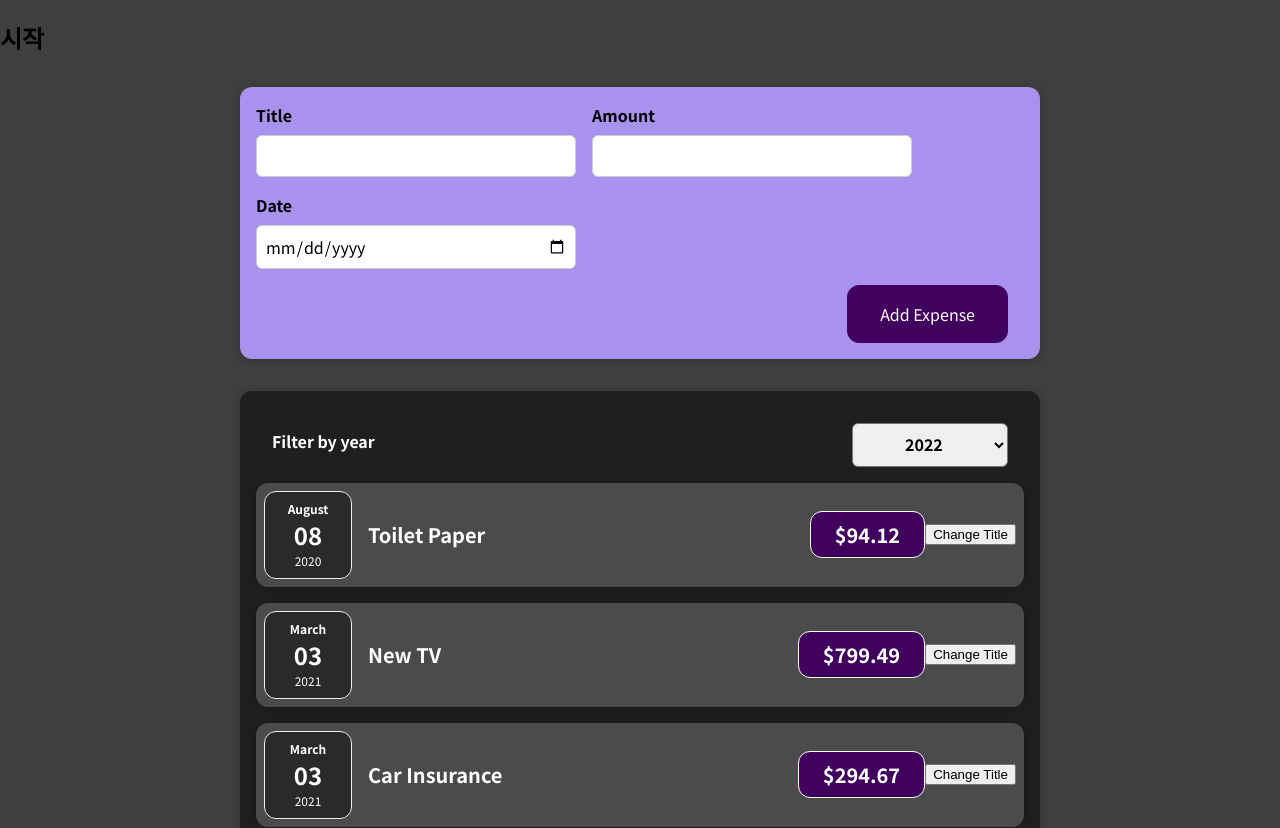
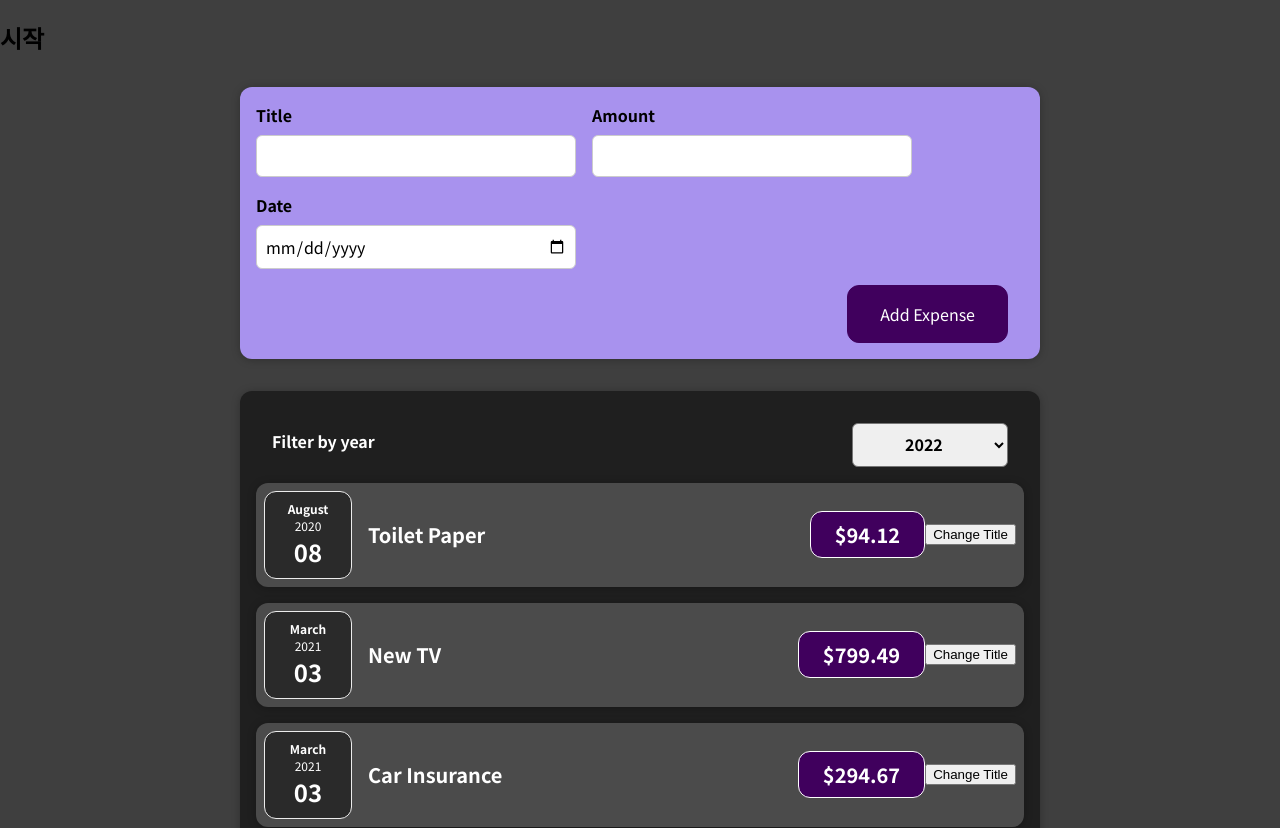
Before and after one commit to jieunheo/react, a React (Create React App) app in the folder 01-starting-setup/: page / in a window 1280 px wide. Shown: the top 828 px of the page. Built offline with nearby package versions, Linux system fonts and the light colour scheme.

Commit message:
날짜 부분 코드 위치 수정

```diff
--- a/01-starting-setup/src/components/Expenses/ExpenseDate.js
+++ b/01-starting-setup/src/components/Expenses/ExpenseDate.js
@@ -10,8 +10,8 @@ const ExpenseDate = props => {
   return (
    <div className="expense-date">
       <div className="expense-date__month">{month}</div>
+      <div className="expense-date__year">{year}</div>
       <div className="expense-date__day">{day}</div>
-      <div className="expense-date__year">{year}</div>
     </div>
   );
 }
```
